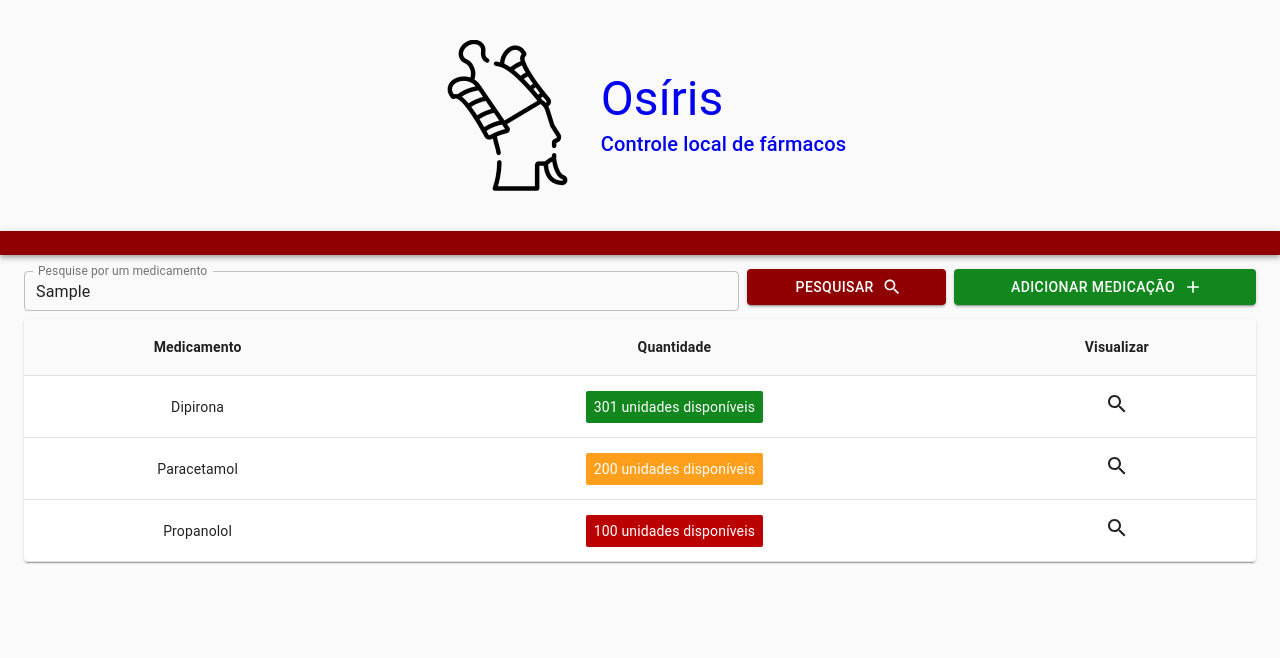
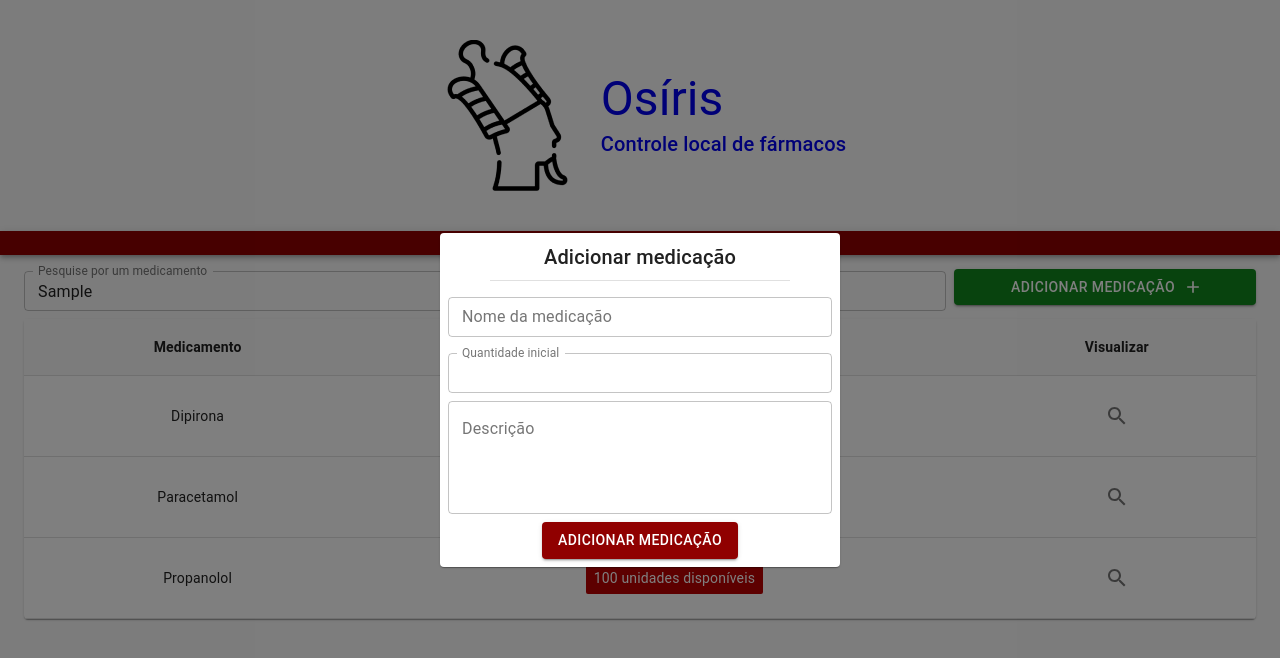
Before and after one commit to Osiris-Controle-de-Farmacos/osiris_frontend, a React (Create React App) app: page /medicines in a window 1280 px wide. Both pictures are taken after typing "Sample" into the empty fields and a click on the button "ADICIONAR MEDICAÇÃO". Shown: the top 658 px of the page. Built offline with nearby package versions, Linux system fonts and the light colour scheme.

Commit message:
Dosage, visualize and add medications modals added

```diff
--- /dev/null
+++ b/src/Pages/Medicines/components/AddMedicineModal.tsx
@@ -0,0 +1,66 @@
+import React from "react";
+import {
+	Paper,
+	Box,
+	Typography,
+	Button,
+	TextField,
+	Divider,
+} from "@material-ui/core";
+
+function AddMedicineModal() {
+	return (
+		<Paper>
+			<Box
+				p={1}
+				width="400px"
+				display="flex"
+				flexDirection="column"
+				justifyContent="center"
+				alignItems="center"
+			>
+				<Typography variant="h6" gutterBottom>
+					Adicionar medicação
+				</Typography>
+				<Box width="300px">
+					<Divider />
+				</Box>
+				<TextField
+					label="Nome da medicação"
+					fullWidth
+					margin="normal"
+					variant="outlined"
+					size="small"
+				/>
+				<Box my={1} width="100%">
+					<TextField
+						id="standard-number"
+						label="Quantidade inicial"
+						type="number"
+						variant="outlined"
+						fullWidth
+						size="small"
+						InputLabelProps={{
+							shrink: true,
+						}}
+					/>
+				</Box>
+				<Box mb={1} width="100%">
+					<TextField
+						id="outlined-multiline-static"
+						label="Descrição"
+						multiline
+						rows={4}
+						variant="outlined"
+						fullWidth
+					/>
+				</Box>
+				<Button variant="contained" color="primary">
+					Adicionar medicação
+				</Button>
+			</Box>
+		</Paper>
+	);
+}
+
+export default AddMedicineModal;
--- /dev/null
+++ b/src/Pages/Medicines/components/MedicineModal.tsx
@@ -0,0 +1,97 @@
+import React from "react";
+import {
+	Paper,
+	Box,
+	Typography,
+	Divider,
+	Button,
+	Grid,
+	IconButton,
+} from "@material-ui/core";
+
+import { Delete, AddCircle, RemoveCircle } from "@material-ui/icons";
+interface MedicineModalProps {
+	medicine: string;
+	amount: number;
+}
+
+const MedicineModal: React.FC<MedicineModalProps> = ({ medicine, amount }) => {
+	return (
+		<Paper>
+			<Box
+				p={3}
+				width="400px"
+				display="flex"
+				flexDirection="column"
+				justifyContent="center"
+				alignItems="center"
+			>
+				<Typography variant="h6">{medicine}</Typography>
+				<Box mb={4} width="200px">
+					<Divider style={{ height: "2px" }} />
+				</Box>
+				<Box>
+					<Grid container alignItems="center" direction="row" spacing={1}>
+						<Grid item>
+							<IconButton arial-label="Remover uma unidade">
+								<RemoveCircle />
+							</IconButton>
+						</Grid>
+						<Grid item>
+							{amount > 300 ? (
+								<Box
+									component="span"
+									p={1}
+									borderRadius="2px"
+									style={{
+										backgroundColor: "#11871D",
+										color: "white",
+									}}
+								>
+									{amount} unidades disponíveis
+								</Box>
+							) : amount > 100 ? (
+								<Box
+									component="span"
+									p={1}
+									borderRadius="2px"
+									style={{
+										backgroundColor: "#FF9F1C",
+										color: "white",
+									}}
+								>
+									{amount} unidades disponíveis
+								</Box>
+							) : (
+								<Box
+									component="span"
+									p={1}
+									borderRadius="2px"
+									style={{
+										backgroundColor: "#BB0000",
+										color: "white",
+									}}
+								>
+									{amount} unidades disponíveis
+								</Box>
+							)}
+						</Grid>
+						<Grid item>
+							<IconButton arial-label="Adicionar uma unidade">
+								<AddCircle />
+							</IconButton>
+						</Grid>
+					</Grid>
+				</Box>
+				<Box mt={6}>
+					<Button variant="contained" color="primary">
+						Remover medicação &#160;
+						<Delete style={{ fontSize: 20 }} />
+					</Button>
+				</Box>
+			</Box>
+		</Paper>
+	);
+};
+
+export default MedicineModal;
--- a/src/Pages/Medicines/index.tsx
+++ b/src/Pages/Medicines/index.tsx
@@ -1,5 +1,5 @@
-import React from 'react';
-import { Autocomplete } from '@material-ui/lab';
+import React, { useState } from "react";
+import { Autocomplete } from "@material-ui/lab";
 import {
 	TextField,
 	Button,
@@ -13,9 +13,15 @@ import {
 	TableContainer,
 	TableHead,
 	TableRow,
-} from '@material-ui/core';
-import { Search, Add } from '@material-ui/icons';
-
+	Modal,
+	Fade,
+	Backdrop,
+	IconButton,
+} from "@material-ui/core";
+import { Search, Add } from "@material-ui/icons";
+import { makeStyles, Theme, createStyles } from "@material-ui/core/styles";
+import MedicineModal from "./components/MedicineModal";
+import AddMedicineModal from "./components/AddMedicineModal";
 interface Data {
 	id: number;
 	medicine: string;
@@ -27,70 +33,62 @@ const rows: Data[] = [
 	{ id: 0, medicine: "Dipirona", amount: 301 },
 	{ id: 1, medicine: "Paracetamol", amount: 200 },
 	{ id: 1, medicine: "Propanolol", amount: 100 },
-]
+];
 
+const useStyles = makeStyles((theme: Theme) =>
+	createStyles({
+		modal: {
+			display: "flex",
+			alignItems: "center",
+			justifyContent: "center",
+		},
+		paper: {
+			backgroundColor: theme.palette.background.paper,
+			border: "2px solid #000",
+			boxShadow: theme.shadows[5],
+			padding: theme.spacing(2, 4, 3),
+		},
+	})
+);
 function Medicines() {
-
+	const [open, setOpen] = useState(false);
+	const [openMedicine, setOpenMedicine] = useState(false);
+	const [searchText, setSearchText] = useState("");
+	const [filteredMedicines, setFilteredMedicines] = useState({
+		medicines: rows,
+	});
+	const classes = useStyles();
+	const handleClose = () => setOpen(false);
+	const addMedicine = () => setOpenMedicine(true);
+	const handleCloseMedicineModal = () => setOpenMedicine(false);
 	return (
 		<Container maxWidth="lg">
 			<Grid
 				container
 				direction="row"
-        justify="center"
+				justify="space-between"
 				alignItems="center"
 				alignContent="center"
 				spacing={1}
 			>
-        <Grid
-          item
-          xs={12}
-          md={7}
-        >
-          <Autocomplete
-            freeSolo
-            id="free-solo-2-demo"
-            disableClearable
-            options={autocompleteop.map((option) => option)}
-            renderInput={(params) => (
+				<Grid item xs={12} md={9}>
 					<TextField
-                {...params}
 						label="Pesquise por um medicamento"
+						fullWidth
 						margin="normal"
 						variant="outlined"
 						size="small"
-                InputProps={{ ...params.InputProps, type: 'search' }}
-              />
-            )}
 					/>
 				</Grid>
 
-        <Grid
-          item
-          xs={12}
-          md={2}
-        >
-          <Button
-            variant="contained"
-            color="primary"
-            size="medium"
-            endIcon={<Search />}
-            fullWidth
-          >
-            Pesquisar
-          </Button>
-        </Grid>
-
-        <Grid
-          xs={12}
-          md={3}
-          item
-        >
+				<Grid xs={12} md={3} item>
 					<Button
 						variant="contained"
 						color="secondary"
 						size="medium"
 						endIcon={<Add />}
 						fullWidth
+						onClick={addMedicine}
 					>
 						Adicionar Medicação
 					</Button>
@@ -113,28 +111,44 @@ function Medicines() {
 							</TableRow>
 						</TableHead>
 						<TableBody>
-              {rows.map((row) => {
+							{filteredMedicines.medicines.map((row) => {
 								return (
 									<TableRow hover role="checkbox" tabIndex={-1} key={row.id}>
+										<TableCell align="center">{row.medicine}</TableCell>
 										<TableCell align="center">
-                      {row.medicine}
+											{row.amount > 300 ? (
+												<Box
+													component="span"
+													p={1}
+													borderRadius="2px"
+													style={{ backgroundColor: "#11871D", color: "white" }}
+												>
+													{row.amount} unidades disponíveis
+												</Box>
+											) : row.amount > 100 ? (
+												<Box
+													component="span"
+													p={1}
+													borderRadius="2px"
+													style={{ backgroundColor: "#FF9F1C", color: "white" }}
+												>
+													{row.amount} unidades disponíveis
+												</Box>
+											) : (
+												<Box
+													component="span"
+													p={1}
+													borderRadius="2px"
+													style={{ backgroundColor: "#BB0000", color: "white" }}
+												>
+													{row.amount} unidades disponíveis
+												</Box>
+											)}
 										</TableCell>
 										<TableCell align="center">
-                      {(row.amount > 300) ? (
-                        <Box component="span" p={1} borderRadius="2px" style={{ backgroundColor: "#11871D", color: "white" }}>
-                          {row.amount} unidades disponíveis
-                        </Box>
-                      ) : (row.amount > 100) ?
-                          <Box component="span" p={1} borderRadius="2px" style={{ backgroundColor: "#FF9F1C", color: "white" }}>
-                            {row.amount} unidades disponíveis
-                          </Box> :
-                          <Box component="span" p={1} borderRadius="2px" style={{ backgroundColor: "#BB0000", color: "white" }}>
-                            {row.amount} unidades disponíveis
-                          </Box>
-                      }
-                    </TableCell>
-                    <TableCell align="center">
-                      <Search />
+											<IconButton>
+												<Search onClick={() => setOpen(true)} />
+											</IconButton>
 										</TableCell>
 									</TableRow>
 								);
@@ -143,8 +157,40 @@ function Medicines() {
 					</Table>
 				</TableContainer>
 			</Paper>
-    </Container >
-  )
+			<Modal
+				aria-labelledby="transition-modal-title"
+				aria-describedby="transition-modal-description"
+				open={open}
+				onClose={handleClose}
+				className={classes.modal}
+				closeAfterTransition
+				BackdropComponent={Backdrop}
+				BackdropProps={{
+					timeout: 500,
+				}}
+			>
+				<Fade in={open}>
+					<MedicineModal medicine={"ASPIRINA"} amount={202} />
+				</Fade>
+			</Modal>
+			<Modal
+				aria-labelledby="transition-modal-title"
+				aria-describedby="transition-modal-description"
+				open={openMedicine}
+				onClose={handleCloseMedicineModal}
+				className={classes.modal}
+				closeAfterTransition
+				BackdropComponent={Backdrop}
+				BackdropProps={{
+					timeout: 500,
+				}}
+			>
+				<Fade in={openMedicine}>
+					<AddMedicineModal />
+				</Fade>
+			</Modal>
+		</Container>
+	);
 }
 
 export default Medicines;
--- /dev/null
+++ b/src/Pages/Prescription/components/DosageModal.tsx
@@ -0,0 +1,90 @@
+import React from "react";
+import {
+	Paper,
+	Box,
+	Typography,
+	Divider,
+	TextField,
+	Button,
+} from "@material-ui/core";
+interface DosageModalProps {
+	medicine: string;
+	amount: number;
+}
+const DosageModal: React.FC<DosageModalProps> = ({ medicine, amount }) => {
+	return (
+		<Paper>
+			<Box
+				p={3}
+				width="400px"
+				display="flex"
+				flexDirection="column"
+				justifyContent="center"
+				alignItems="center"
+			>
+				<Typography variant="h6" gutterBottom>
+					{medicine}
+				</Typography>
+				<Box mb={2} width="200px">
+					<Divider style={{ height: "2px" }} />
+				</Box>
+				{amount > 300 ? (
+					<Box
+						component="span"
+						p={1}
+						borderRadius="2px"
+						style={{
+							backgroundColor: "#11871D",
+							color: "white",
+						}}
+					>
+						{amount} unidades disponíveis
+					</Box>
+				) : amount > 100 ? (
+					<Box
+						component="span"
+						p={1}
+						borderRadius="2px"
+						style={{
+							backgroundColor: "#FF9F1C",
+							color: "white",
+						}}
+					>
+						{amount} unidades disponíveis
+					</Box>
+				) : (
+					<Box
+						component="span"
+						p={1}
+						borderRadius="2px"
+						style={{
+							backgroundColor: "#BB0000",
+							color: "white",
+						}}
+					>
+						{amount} unidades disponíveis
+					</Box>
+				)}
+				<Box my={2} width="100%">
+					<TextField
+						id="outlined-multiline-static"
+						label="Posologia"
+						multiline
+						rows={4}
+						variant="outlined"
+						fullWidth
+					/>
+				</Box>
+				<Button
+					variant="contained"
+					color="primary"
+					style={{ backgroundColor: "#130F73" }}
+				>
+					Adicionar a receita
+				</Button>
+			</Box>
+		</Paper>
+	);
+};
+
+export default DosageModal;
--- a/src/Pages/Prescription/create.tsx
+++ b/src/Pages/Prescription/create.tsx
@@ -1,4 +1,5 @@
 import React from "react";
+import { useState } from "react";
 import {
 	Container,
 	Box,
@@ -13,8 +14,28 @@ import {
 	Button,
 } from "@material-ui/core";
 import { Autocomplete } from "@material-ui/lab";
-import { Search, Add, Delete } from "@material-ui/icons";
+import { Delete } from "@material-ui/icons";
+import DosageModal from "./components/DosageModal";
+import { Modal, Fade, Backdrop } from "@material-ui/core";
+import { makeStyles, Theme, createStyles } from "@material-ui/core/styles";
+const useStyles = makeStyles((theme: Theme) =>
+	createStyles({
+		modal: {
+			display: "flex",
+			alignItems: "center",
+			justifyContent: "center",
+		},
+		paper: {
+			backgroundColor: theme.palette.background.paper,
+			border: "2px solid #000",
+			boxShadow: theme.shadows[5],
+			padding: theme.spacing(2, 4, 3),
+		},
+	})
+);
 function CreatePrescription() {
+	const [open, setOpen] = useState(false);
+	const classes = useStyles();
 	interface Data {
 		id: number;
 		medicine: string;
@@ -22,7 +43,9 @@ function CreatePrescription() {
 		dosage: string;
 	}
 	const autocompleteop = ["Dipirona", "Chá de pea"];
-
+	const handleClose = () => {
+		setOpen(false);
+	};
 	const rows: Data[] = [
 		{ id: 0, medicine: "Dipirona", amount: 301, dosage: "40mg 1 vez de manhã" },
 		{
@@ -90,6 +113,9 @@ function CreatePrescription() {
 								id="free-solo-2-demo"
 								disableClearable
 								options={autocompleteop.map((option) => option)}
+								onChange={() => {
+									setOpen(true);
+								}}
 								renderInput={(params) => (
 									<TextField
 										{...params}
@@ -97,7 +123,10 @@ function CreatePrescription() {
 										margin="normal"
 										variant="outlined"
 										size="small"
-										InputProps={{ ...params.InputProps, type: "search" }}
+										InputProps={{
+											...params.InputProps,
+											type: "search",
+										}}
 									/>
 								)}
 							/>
@@ -179,6 +208,22 @@ function CreatePrescription() {
 					</Grid>
 				</Box>
 			</Paper>
+			<Modal
+				aria-labelledby="transition-modal-title"
+				aria-describedby="transition-modal-description"
+				open={open}
+				onClose={handleClose}
+				className={classes.modal}
+				closeAfterTransition
+				BackdropComponent={Backdrop}
+				BackdropProps={{
+					timeout: 500,
+				}}
+			>
+				<Fade in={open}>
+					<DosageModal medicine={"ASPIRINA"} amount={202} />
+				</Fade>
+			</Modal>
 		</Container>
 	);
 }
```
Also changed, not shown: src/App.tsx (+8 -8 lines). Lines whose indentation alone changed are shown as unchanged.
